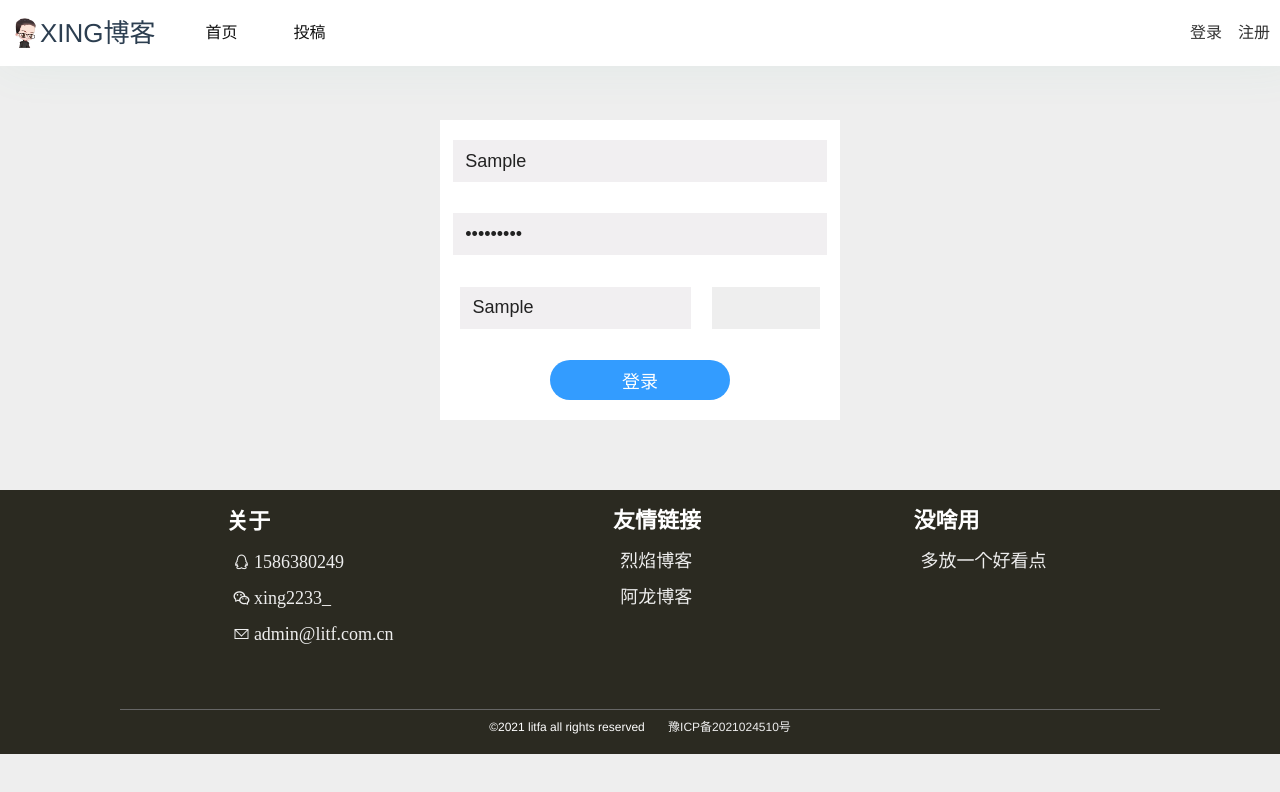
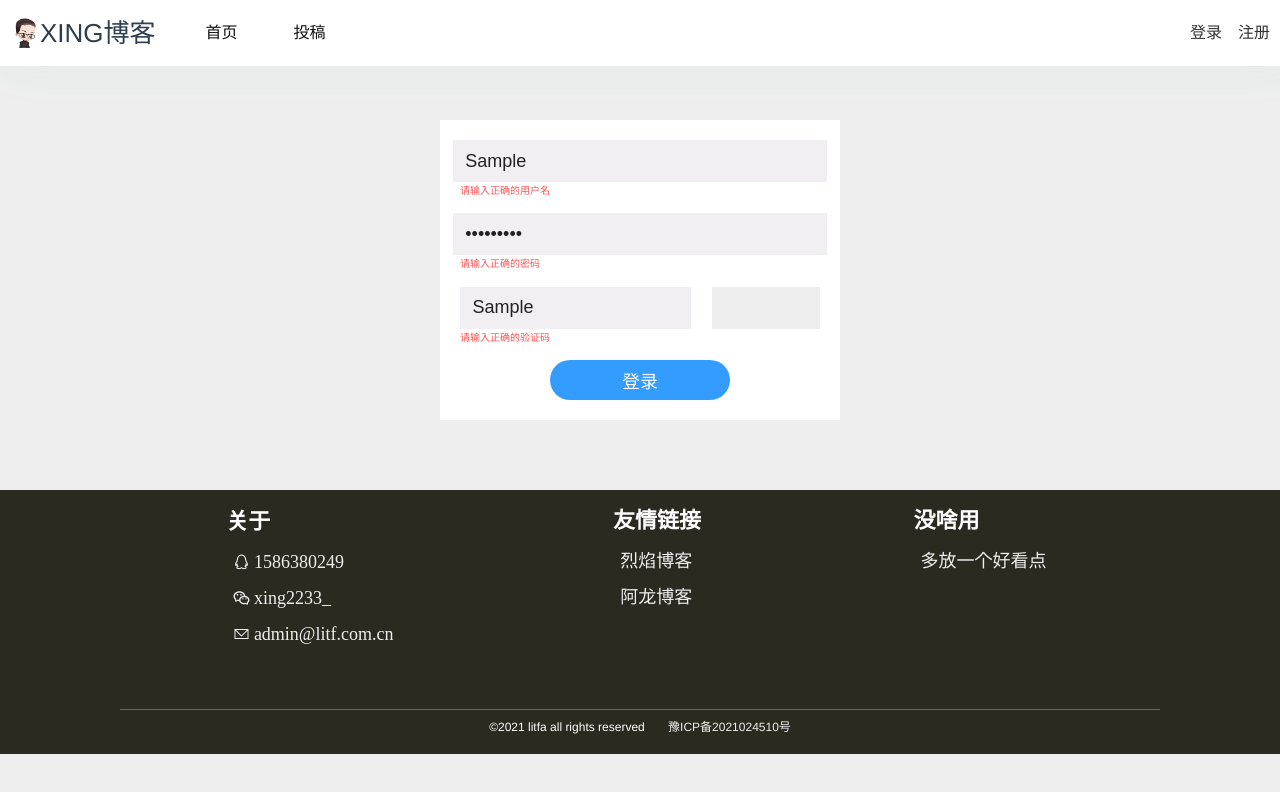
Before and after one commit to litfBlog/blog-vue2, a Vue app: page /login in a window 1280 px wide. Both pictures are taken after typing "Sample", "Sample123", "Sample" into the empty fields and a click on the button "登录". Shown: the top 792 px of the page. Built offline with nearby package versions, Linux system fonts and the light colour scheme; no server answers.

Commit message:
表单验证

```diff
--- a/src/views/Login.vue
+++ b/src/views/Login.vue
@@ -1,12 +1,16 @@
 <template>
   <div class="login-content">
     <form action="#" @submit.prevent="">
-      <input type="text" v-model="userName" placeholder="账号/邮箱" />
-      <input type="password" v-model="passWord" placeholder="密码" />
+      <input type="text" v-model.trim.lazy="userName" placeholder="账号/邮箱" @blur="authUserNameFun" />
+      <span v-show="!authUserName">请输入正确的用户名</span>
+      <input type="password" v-model.trim.lazy="passWord" placeholder="密码" @blur="authPasswordFun" />
+      <span v-show="!authPassword">请输入正确的密码</span>
+
       <div class="authCode">
-        <input type="text" v-model="authCode" placeholder="验证码">
+        <input type="text" v-model.trim.lazy="authCode" placeholder="验证码" @blur="authAuthCodeFun">
         <div v-html="codeImg" @click="initAuthCode" class="img"></div>
       </div>
+        <span v-show="!authAuthCode">请输入正确的验证码</span>
       <button @click="login">登录</button>
     </form>
   </div>
@@ -19,7 +23,12 @@ export default {
       userName: '',
       passWord: '',
       authCode: '',
-      codeImg: ''
+      codeImg: '',
+      // 默认值可以为 true  进入界面是不会显示输入错误提示
+      // 提交表单时 调用一次验证函数即可
+      authUserName: true,
+      authPassword: true,
+      authAuthCode: true
     }
   },
   created() {
@@ -30,7 +39,24 @@ export default {
       const { data: res } = await this.$http.post('/api/authCode')
       this.codeImg = res
     },
+    // 用户第一次进入界面 不需要验证  输入后再验证
+    // 不知道咋写方便 就这样 能用就行(doge)
+    authUserNameFun() {
+      this.authUserName = /^[a-z0-9_-]{3,16}$/.test(this.userName)
+    },
+    authPasswordFun() {
+      this.authPassword = /^[a-z0-9_-]{6,18}$/.test(this.passWord)
+    },
+    authAuthCodeFun() {
+      this.authAuthCode = /^[a-zA-Z0-9]{4,4}$/.test(this.authCode)
+    },
     login() {
+      this.authUserNameFun()
+      this.authPasswordFun()
+      this.authAuthCodeFun()
+      if (this.authUserName && this.authPassword && this.authAuthCode) {
+
+      } else return alert('表单填写有误！')
       this.$http({
         url: '/api/user/login',
         method: 'POST',
@@ -78,6 +104,13 @@ export default {
     box-sizing: border-box;
     // align-items: s;
     justify-content: space-between;
+    span {
+      font-size: 10px;
+      width: 100%;
+      text-align: left;
+      margin-top: -1.3em;
+      color: rgb(255, 81, 81);
+    }
     input, button {
       height: 40px;
       font-size: 18px;
```
